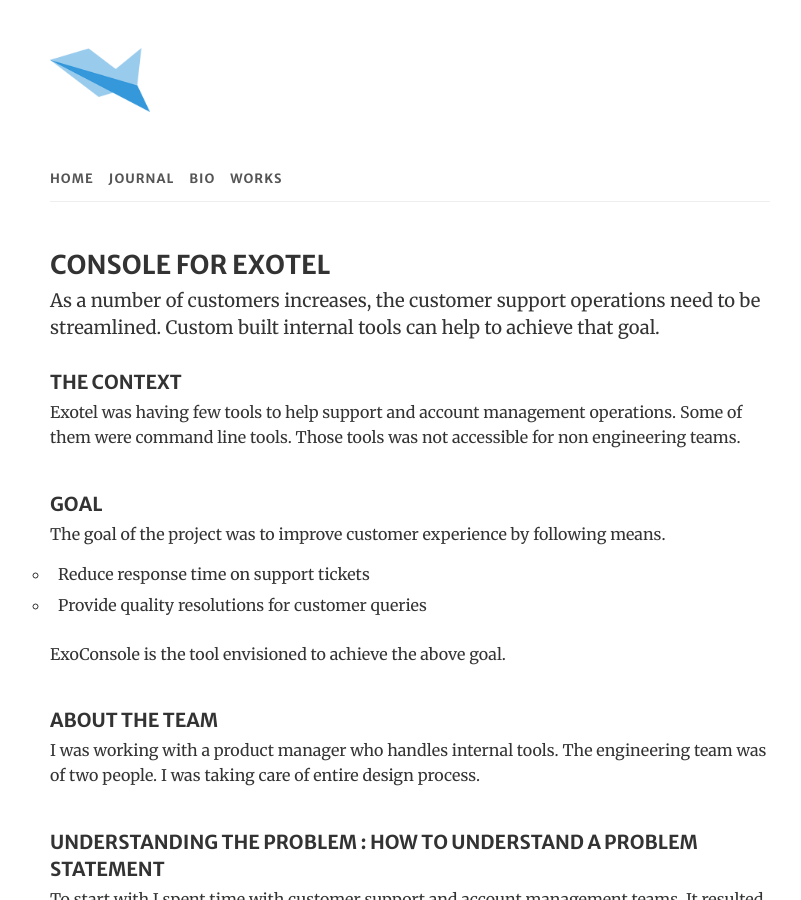
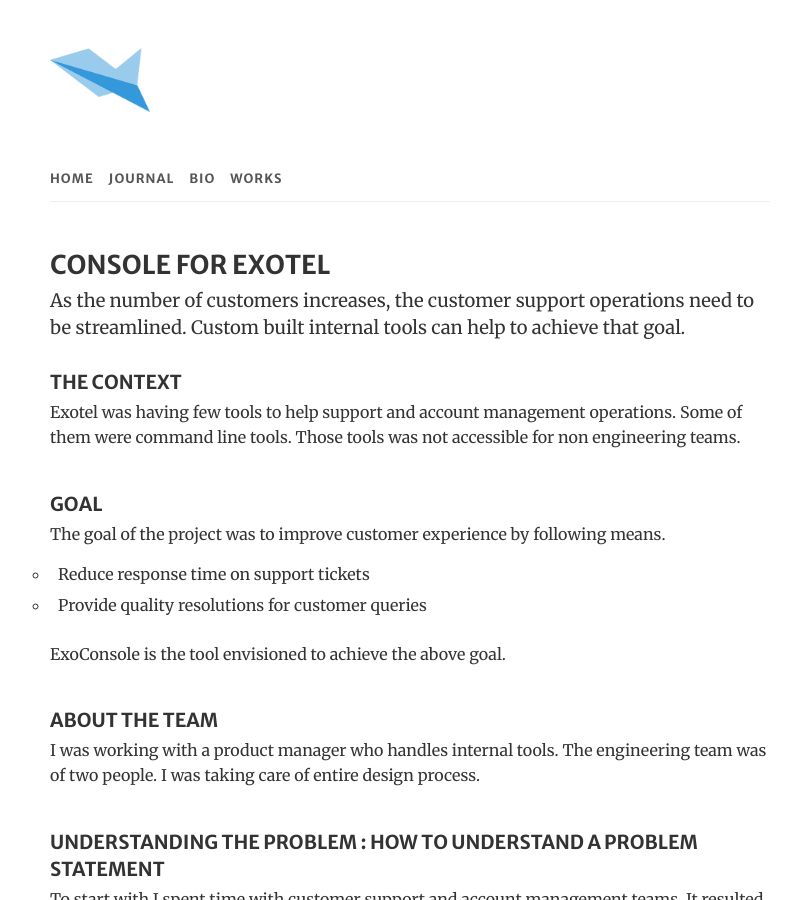
Before and after one commit to abdulraoof/abdulraoof.github.io, a Jekyll site: the page built from console.html, in a window 1280 px wide and 900 px high. Shown: the whole window, without its empty margins (230-1031 px from the left). Built offline with Jekyll 4.4.1, drawn with Linux system fonts in a browser that asks for light colours.

```diff
--- a/console.html
+++ b/console.html
@@ -2,7 +2,7 @@
 layout: default
 ---
 <h3>CONSOLE FOR EXOTEL</h3>
-<p class="lead">As a number of customers increases, the customer support operations need to be streamlined. Custom built internal tools can help to achieve that goal.</p>
+<p class="lead">As the number of customers increases, the customer support operations need to be streamlined. Custom built internal tools can help to achieve that goal.</p>
 
 <section>
 	<h4>THE CONTEXT</h4>
```
